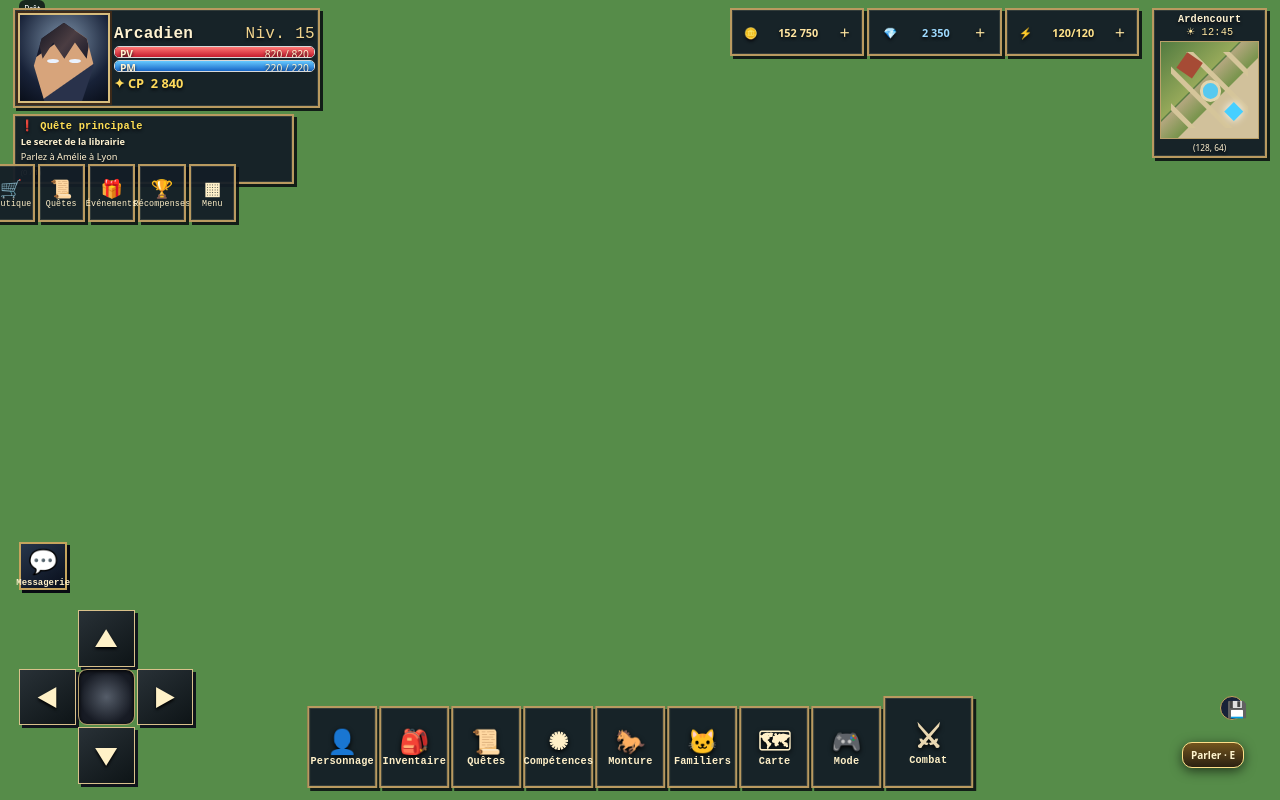
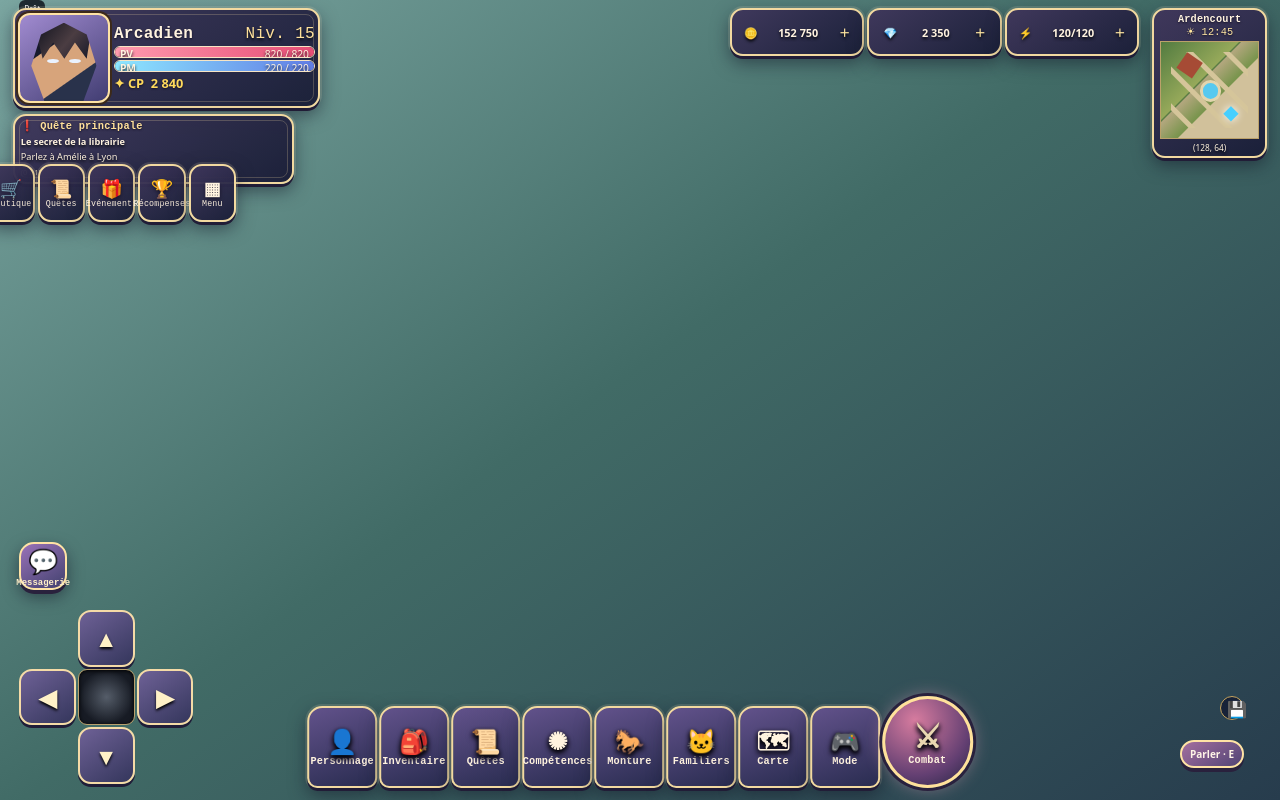
Before and after one commit to johntoulassi31-rgb/arcadias-, a website built with Vite: page index.html in a window 1280 px wide. Built offline with nearby package versions, Linux system fonts and the light colour scheme.

Commit message:
Apply anime webtoon visual theme across game UI

```diff
--- a/styles.css
+++ b/styles.css
@@ -263,3 +263,56 @@ html,body,#game{width:100%;height:100%;height:100dvh;overflow:hidden;overscroll-
  #psp-pad{--unit:30px!important}
  #chat-panel{height:100px!important}
 }
+
+
+/* ===== ARCADIAS · direction artistique anime / webtoon ===== */
+:root{
+ --anime-ink:#28233d;--anime-night:#171a31;--anime-violet:#8c70c9;
+ --anime-pink:#f1a7c4;--anime-gold:#f4d58a;--anime-paper:#fff2dc;
+ --anime-glass:rgba(27,27,53,.91);
+}
+body{background:#171a31;color:var(--anime-paper);font-family:system-ui,"Trebuchet MS",sans-serif}
+#stage{background:linear-gradient(145deg,#7ba6a1 0%,#416b66 48%,#273c4d 100%)}
+#world3d canvas{image-rendering:auto!important;image-rendering:crisp-edges}
+#mmorpg-hud .player-card,#mmorpg-hud .quest-card,
+#mmorpg-hud .currency,#mmorpg-hud .mini-map,
+#mmorpg-hud .top-menu button,#bottom-dock button,
+#chat-panel,#game-panel,#dialogue{
+ border:2px solid #f2d9a0!important;
+ border-radius:13px!important;
+ background:linear-gradient(145deg,rgba(63,54,91,.96),rgba(25,29,55,.96))!important;
+ box-shadow:0 3px 0 #211d37,0 0 0 2px rgba(255,239,198,.13),0 7px 18px #10142688!important;
+ color:#fff3df!important;
+}
+#mmorpg-hud .player-card:before,#mmorpg-hud .quest-card:before{
+ content:"";position:absolute;inset:4px;border:1px solid rgba(255,226,169,.22);
+ border-radius:8px;pointer-events:none
+}
+.player-name strong,.quest-title,.map-title,.combat-power{ text-shadow:0 1px 2px #171328 }
+.player-name span,.quest-title{color:#ffe19b!important}
+.stat-line{border:1px solid #f7e5c5!important;border-radius:8px!important}
+.hp i{background:linear-gradient(90deg,#ff9baf,#e64d75)!important}
+.mp i{background:linear-gradient(90deg,#8de7ff,#617de5)!important}
+.avatar-frame{border:2px solid #ffe3a5!important;border-radius:12px!important;background:linear-gradient(145deg,#a18bd0,#413d72)!important;overflow:hidden}
+.avatar-art{clip-path:polygon(50% 0,85% 15%,100% 55%,80% 100%,20% 100%,0 55%,15% 15%);filter:drop-shadow(0 2px 2px #171328)}
+.currency{border-radius:18px!important;background:linear-gradient(120deg,#51416f,#272c50)!important}
+.top-menu button{border-radius:12px!important}
+.top-menu button b,#bottom-dock button b{filter:drop-shadow(0 2px 2px #171328)}
+#bottom-dock button{border-radius:15px 15px 10px 10px!important;background:linear-gradient(160deg,#62528b,#292c50)!important}
+#bottom-dock #combat-button{border:3px solid #ffe19b!important;border-radius:50%!important;background:radial-gradient(circle at 35% 25%,#d77c9f,#633f72 65%,#242542)!important;box-shadow:0 0 0 3px #29213d,0 0 18px #f0a4be77!important}
+#chat-toggle{border:2px solid #ffe3a5!important;border-radius:15px!important;background:linear-gradient(145deg,#9a72b9,#41416e)!important;box-shadow:0 4px 0 #29213d,0 7px 16px #10142688!important}
+#chat-panel{border-radius:14px!important}
+.chat-tabs{border-color:#d9b77e!important}
+.chat-tabs b{color:#ffe19b!important}
+.chat-entry input{border:1px solid #d6b77e!important;border-radius:10px!important;background:#191d38!important}
+.chat-entry button,#dialogue-next,.panel-action{border:1px solid #ffe0a0!important;border-radius:10px!important;background:linear-gradient(145deg,#9b6d9e,#514476)!important;color:#fff4e3!important}
+#dialogue,#game-panel{border:2px solid #f7dca3!important;border-radius:17px!important;background:linear-gradient(145deg,rgba(59,48,85,.98),rgba(24,28,52,.98))!important;box-shadow:0 0 0 3px #28213e,0 12px 35px #090d1dcc!important}
+#dialogue .dialogue-heading{color:#ffe5a9}
+#dialogue p,#panel-content{line-height:1.55}
+#game-toast{border:1px solid #ffe3a5;border-radius:12px;background:rgba(42,37,69,.94);box-shadow:0 4px 15px #11152a99}
+.direction{border:2px solid #f5dba7!important;border-radius:13px!important;background:linear-gradient(145deg,#6e6196,#34365c)!important;box-shadow:0 3px 0 #201d38!important}
+.direction:active,#bottom-dock button:active,.top-menu button:active{filter:brightness(1.2) saturate(1.15)}
+#interact{border:2px solid #ffe3a5!important;border-radius:14px!important;background:linear-gradient(145deg,#a46f9f,#514475)!important;color:#fff5e7!important;box-shadow:0 4px 0 #29213d!important}
+@media(max-width:600px){
+ .player-card,.quest-card,.currency,.mini-map,.top-menu button,#bottom-dock button{border-width:1px!important}
+}
```
